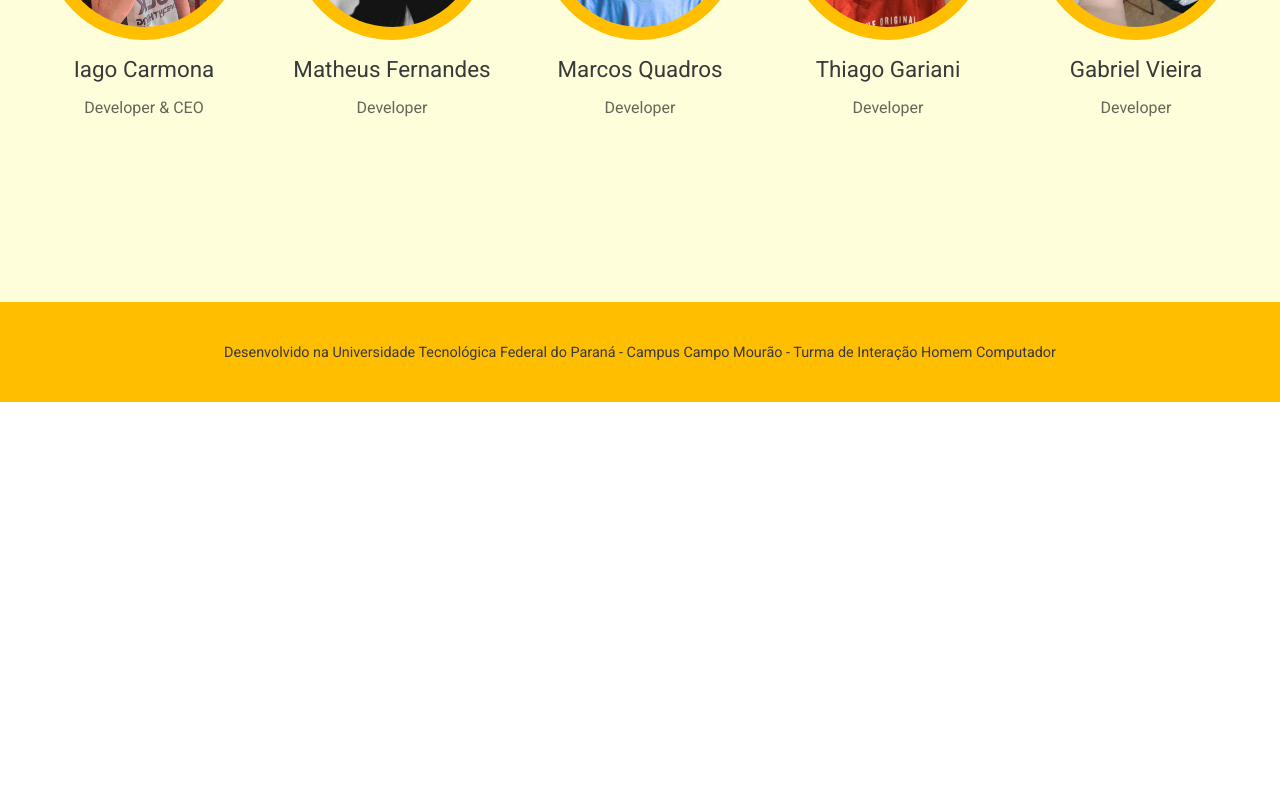
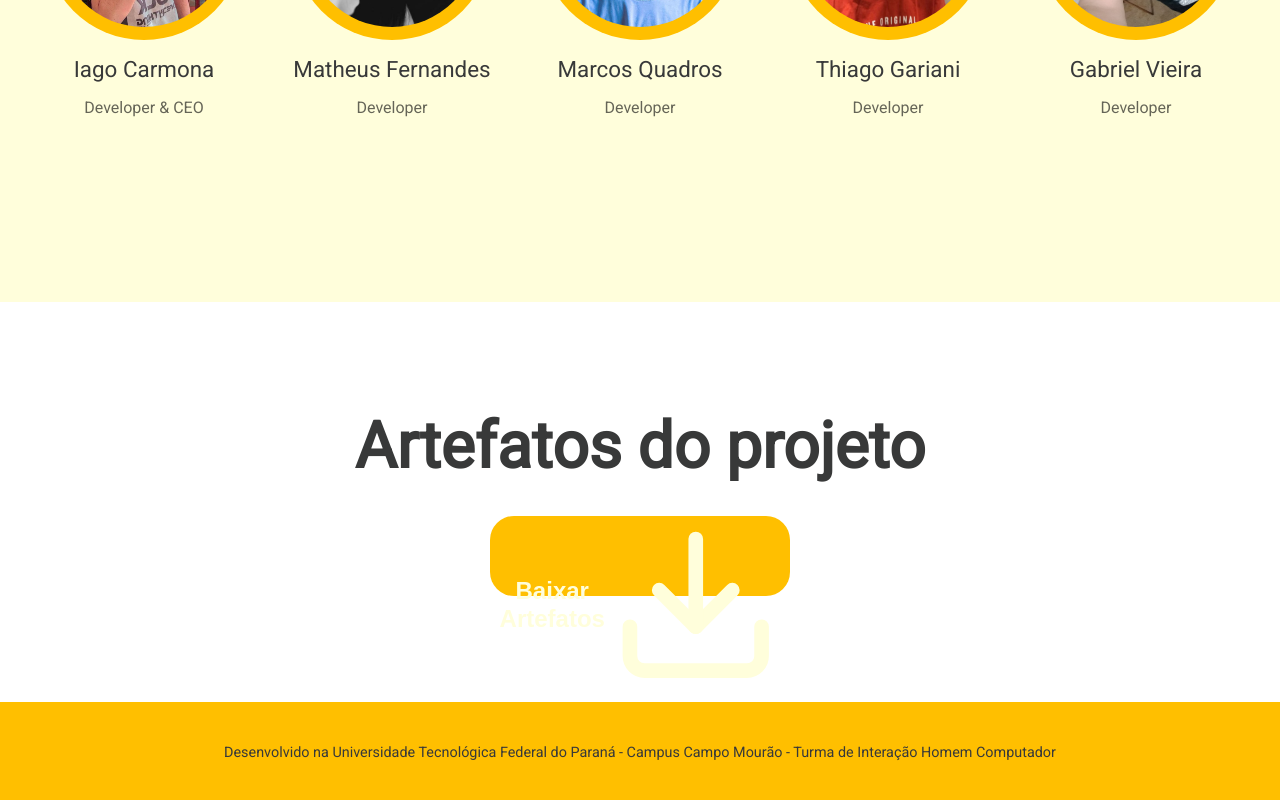
Before and after one commit to iagocarmona/iagocarmona.github.io, a React (Vite) app: page / in a window 1280 px wide. Shown: the part 1944-2744 px from the top of the page. Before the commit the page ends 2346 px from the top, so only its background shows below. Built offline with nearby package versions, Linux system fonts and the light colour scheme.

Commit message:
:tada: Finalizando file download.

```diff
--- /dev/null
+++ b/src/components/ArtefatosSection/index.jsx
@@ -0,0 +1,34 @@
+import React, { forwardRef } from 'react'
+
+import {
+  Container,
+  Title,
+  ButtonDownload,
+  ButtonContent,
+  Wrapper,
+} from './style'
+
+// https://www.mediafire.com/file/o3d9cd7344dyqr0/Artefatos.zip/file
+
+import { ReactComponent as DownloadIcon } from '../../assets/download.svg'
+
+const ArtefatosSection = forwardRef((props, ref) => {
+  return (
+    <Container ref={ref}>
+      <Wrapper>
+        <Title>Artefatos do projeto</Title>
+        <ButtonDownload>
+          <ButtonContent
+            href="https://download1327.mediafire.com/bjonwdvvdzdg/o3d9cd7344dyqr0/Artefatos.zip"
+            dowmload="artefatos.zip"
+          >
+            Baixar Artefatos
+            <DownloadIcon />
+          </ButtonContent>
+        </ButtonDownload>
+      </Wrapper>
+    </Container>
+  )
+})
+
+export default ArtefatosSection
--- /dev/null
+++ b/src/components/ArtefatosSection/style.js
@@ -0,0 +1,48 @@
+import styled from 'styled-components'
+
+export const Container = styled.div`
+  width: 100%;
+  display: flex;
+  align-items: center;
+  height: 400px;
+`
+
+export const Title = styled.h1`
+  font-size: 4rem;
+  color: ${({ theme }) => theme.colors.darkBrown};
+`
+
+export const Wrapper = styled.div`
+  width: 100%;
+  display: flex;
+  flex-direction: column;
+  justify-content: center;
+  align-items: center;
+`
+
+export const ButtonDownload = styled.button`
+  margin-top: 32px;
+  width: 300px;
+  height: 80px;
+  background-color: ${({ theme }) => theme.colors.green};
+  color: ${({ theme }) => theme.colors.nude};
+  border-radius: 24px;
+  font-size: 1.5rem;
+  font-weight: bold;
+  box-shadow: none;
+  border: none;
+  cursor: pointer;
+
+  &:hover {
+    background-color: ${({ theme }) => theme.colors.darkGreen};
+    color: ${({ theme }) => theme.colors.darkBrown};
+  }
+`
+
+export const ButtonContent = styled.a`
+  width: 100%;
+  display: flex;
+  justify-content: space-around;
+  align-items: center;
+  text-decoration: none;
+`
--- a/src/components/Header/index.jsx
+++ b/src/components/Header/index.jsx
@@ -12,7 +12,7 @@ import {
   TeamName,
 } from './style'
 
-const Header = ({ aboutRef, ourteamRef, videoRef }) => {
+const Header = ({ aboutRef, ourteamRef, videoRef, artefatoRef }) => {
   const options = [
     {
       title: 'Sobre nós',
@@ -21,6 +21,10 @@ const Header = ({ aboutRef, ourteamRef, videoRef }) => {
     {
       title: 'Vídeo',
       ref: videoRef,
+    },
+    {
+      title: 'Artefatos',
+      ref: artefatoRef,
     },
     {
       title: 'Nossa equipe',
--- a/src/global.css
+++ b/src/global.css
@@ -5,6 +5,14 @@ body {
   padding: 0;
   box-sizing: border-box;
   font-family: 'Roboto', sans-serif;
+}
+
+a,
+a:hover,
+a:focus,
+a:active {
+  text-decoration: none;
+  color: inherit;
 }
 
 h1,
--- a/src/pages/landingPage/index.jsx
+++ b/src/pages/landingPage/index.jsx
@@ -1,4 +1,4 @@
-import React, { useRef, useEffect } from 'react'
+import React, { useRef } from 'react'
 
 // Components
 import Header from '../../components/Header'
@@ -6,6 +6,7 @@ import About from '../../components/About'
 import OurTeam from '../../components/OurTeam'
 import Footer from '../../components/Footer'
 import VideoSection from '../../components/VideoSection'
+import ArtefatosSection from '../../components/ArtefatosSection'
 
 // Styles
 import { Wrapper } from './style'
@@ -14,13 +15,20 @@ const LandingPage = () => {
   const aboutRef = useRef(null)
   const ourteamRef = useRef(null)
   const videoRef = useRef(null)
+  const artefatoRef = useRef(null)
 
   return (
     <Wrapper>
-      <Header aboutRef={aboutRef} ourteamRef={ourteamRef} videoRef={videoRef} />
+      <Header
+        aboutRef={aboutRef}
+        ourteamRef={ourteamRef}
+        videoRef={videoRef}
+        artefatoRef={artefatoRef}
+      />
       <About ref={aboutRef} />
       <VideoSection ref={videoRef} />
       <OurTeam ref={ourteamRef} />
+      <ArtefatosSection ref={artefatoRef} />
       <Footer />
     </Wrapper>
   )
```
Also changed, not shown: src/assets/download.svg (added), 1 other file (tests, documents, lock files or other folders).
